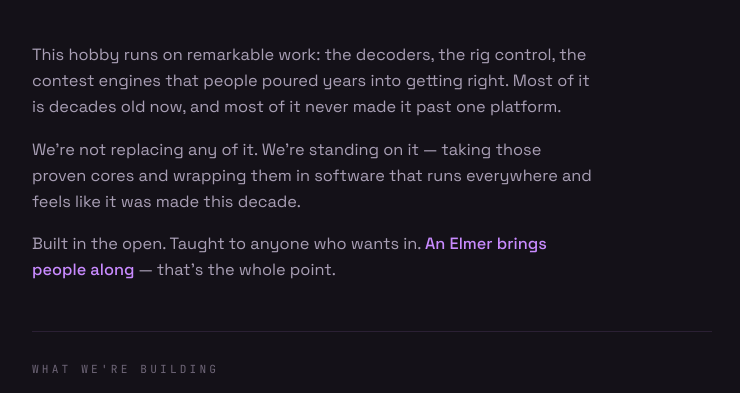
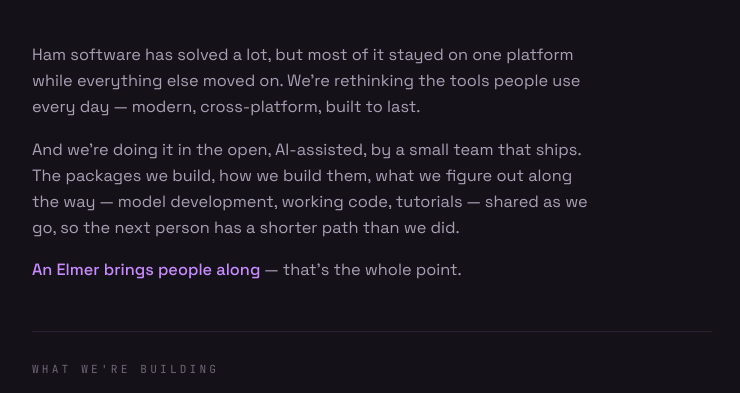
Before and after one commit to elmr-dev/elmr-dev.github.io, a plain HTML site: page index.html in a window 1280 px wide. Shown: the part 334-727 px from the top of the page, without its empty margins (268-1008 px from the left). Drawn offline with Linux system fonts and the light colour scheme.

Commit message:
Revise body copy in index.html for clarity

```diff
--- a/index.html
+++ b/index.html
@@ -145,9 +145,9 @@
     <p class="lede">Ham radio software <strong>worth using</strong> &mdash; modern, cross-platform, built to last.</p>
 
     <div class="body-copy">
-      <p>This hobby runs on remarkable work: the decoders, the rig control, the contest engines that people poured years into getting right. Most of it is decades old now, and most of it never made it past one platform.</p>
-      <p>We're not replacing any of it. We're standing on it &mdash; taking those proven cores and wrapping them in software that runs everywhere and feels like it was made this decade.</p>
-      <p>Built in the open. Taught to anyone who wants in. <span class="em">An Elmer brings people along</span> &mdash; that's the whole point.</p>
+      <p>Ham software has solved a lot, but most of it stayed on one platform while everything else moved on. We're rethinking the tools people use every day &mdash; modern, cross-platform, built to last.</p>
+      <p>And we're doing it in the open, AI-assisted, by a small team that ships. The packages we build, how we build them, what we figure out along the way &mdash; model development, working code, tutorials &mdash; shared as we go, so the next person has a shorter path than we did.</p>
+      <p><span class="em">An Elmer brings people along</span> &mdash; that's the whole point.</p>
     </div>
 
     <nav class="projects" aria-label="Projects">
```
